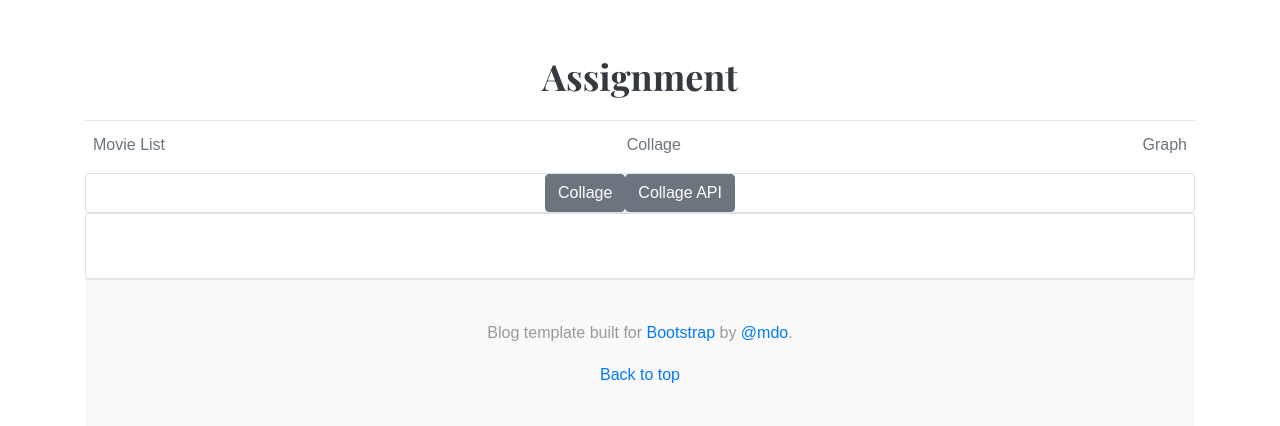
After one commit to RENZOje/mob_dev, a Django app: template templates/movie/collage2.html in a window 1280 px wide. The commit adds this page. Shown: the top 426 px of the page. Run offline with Django 3.2, Linux system fonts and the light colour scheme; the template is opened without the code that fills it, so the values that code supplies are empty; some libraries are stand-ins or nearby versions.

Commit message:
added collage API

```diff
--- a/movie/urls.py
+++ b/movie/urls.py
@@ -7,6 +7,7 @@ urlpatterns = [
     path('graph', display_graph1, name='graph'),
     path('diagram', display_graph2, name='diagram'),
     path('collage', collage, name='collage'),
+    path('collage_api', collage2, name='collage_api'),
     path('clear_collage',clear_collage, name='clear_collage'),
     path('<str:slug>', MovieDetailView.as_view(), name='detail_movie'),
     path('delete/<str:pk>/', delete_movie, name='delete_movie'),
--- /dev/null
+++ b/templates/movie/collage2.html
@@ -0,0 +1,18 @@
+{% extends 'base.html' %}
+
+{% block collage %}
+    <div class="row no-gutters border rounded overflow-hidden">
+        <div class="btn-group" role="group" aria-label="Basic example" style="margin: auto">
+            <a href="{% url 'collage' %}">
+                <button type="button" class="btn btn-secondary">Collage</button>
+            </a>
+            <a href="{% url 'collage_api' %}">
+                <button type="button" class="btn btn-secondary">Collage API</button>
+            </a>
+        </div>
+    </div>
+    <div class="row no-gutters border rounded overflow-hidden">
+    {% include 'movie/collage_include.html' %}
+        </div>
+
+{% endblock %}
```
Also changed, not shown: movie/views.py (+18 -1 lines), templates/movie/collage.html (+11 -4 lines).
